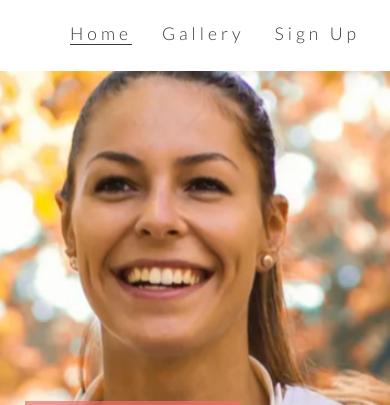
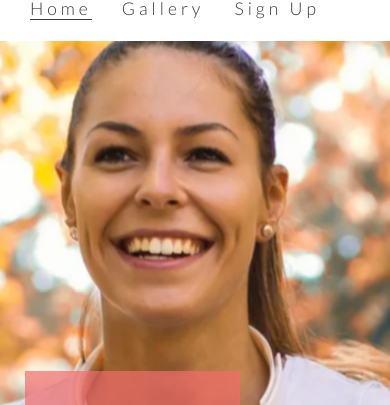
Before and after one commit to Sean5P/PP1-STUDY-Love-Running-Cork, a plain HTML site: page index.html in a window 390 px wide. Shown: the part 154-559 px from the top of the page. Drawn offline with nearby package versions, Linux system fonts and the light colour scheme.

Commit message:
Style Menu Area for Screens 950px Wide and Down

```diff
--- a/assets/css/style.css
+++ b/assets/css/style.css
@@ -284,4 +284,13 @@ footer {
         display: none;
     }
 
+    /* For Medium Screen Sizes from 950px Wide and Down */
+    #menu {
+        clear: left;
+        float: left;
+        margin-left: 30px;
+        margin-bottom: 20px;
+        line-height: 25px;
+    }
+
 }
```
